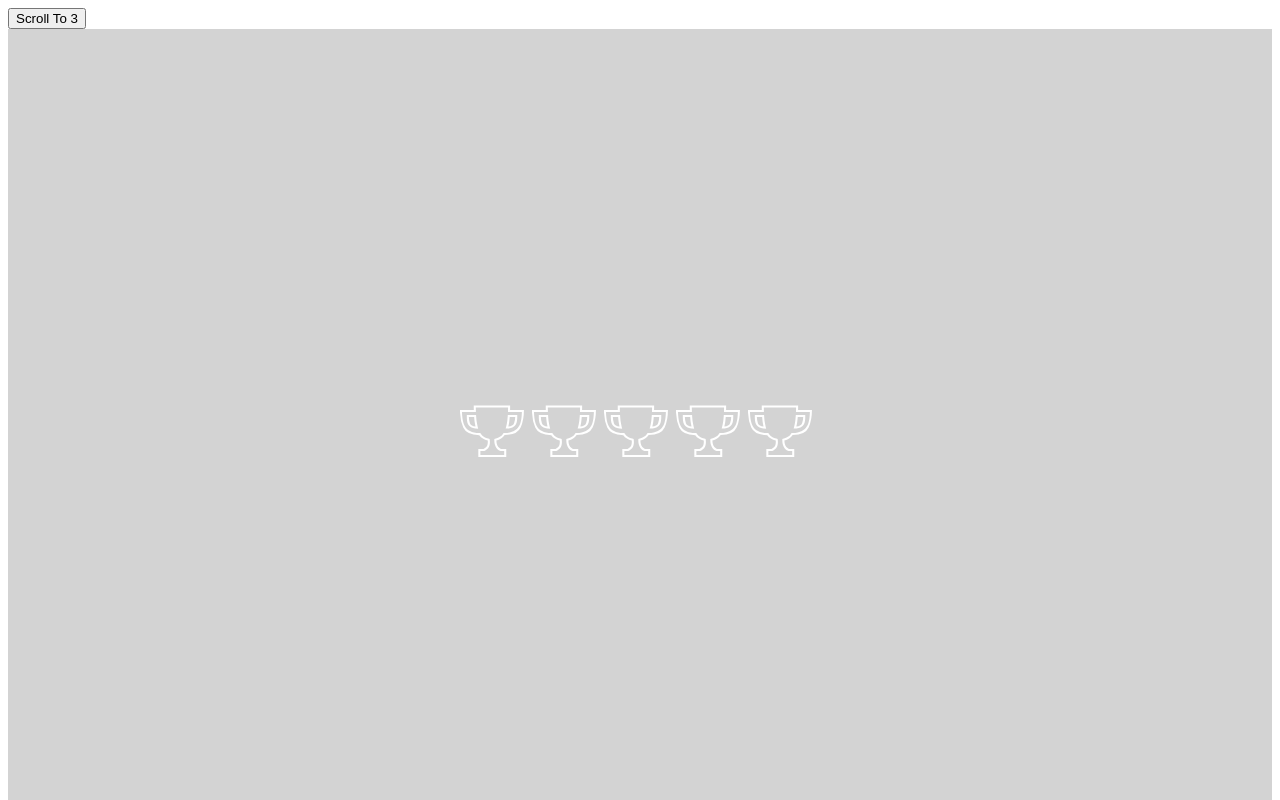
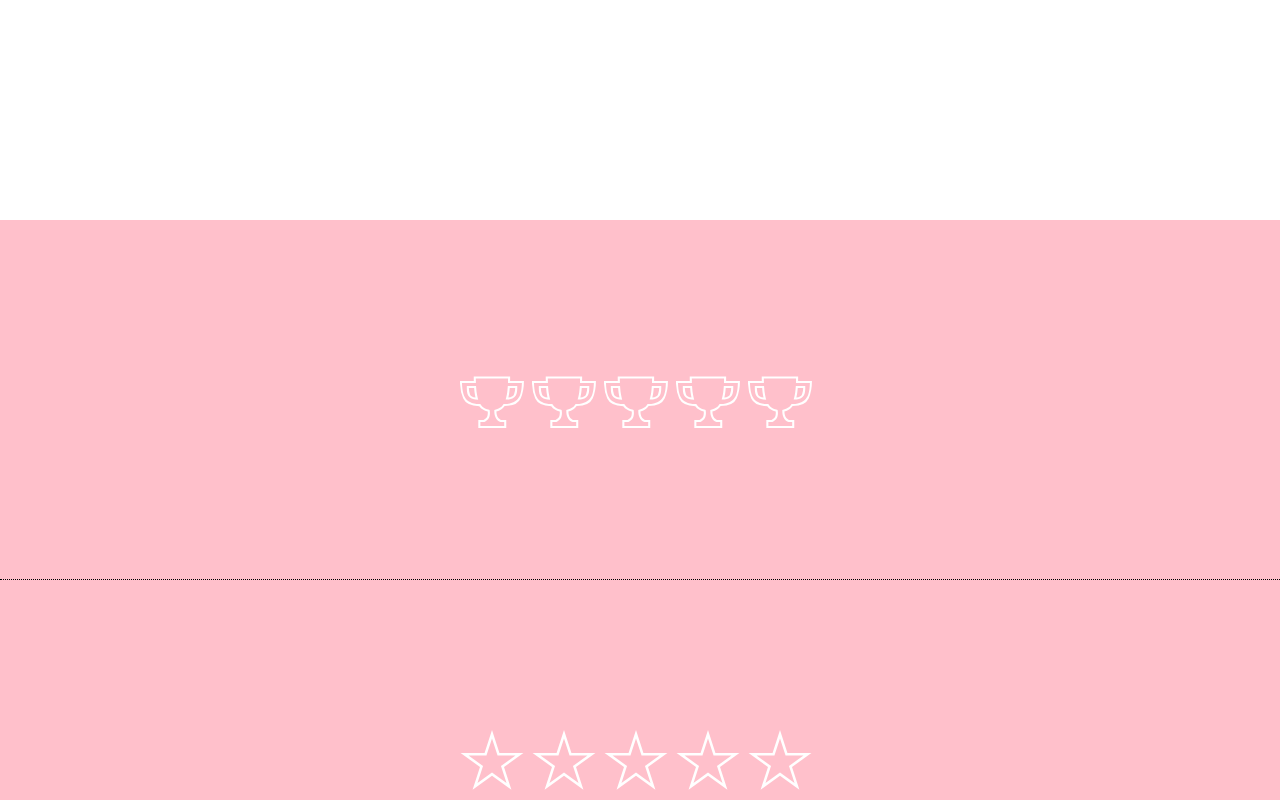
Before and after one commit to vibecode/react-feedback, a React (Create React App) app: page / in a window 1280 px wide. Shown: the top 800 px of the page. Built offline with nearby package versions, Linux system fonts and the light colour scheme.

Commit message:
focus on scroll

```diff
--- a/package.json
+++ b/package.json
@@ -5,6 +5,7 @@
   "dependencies": {
     "lodash": "^4.17.11",
     "node-sass": "^4.11.0",
+    "normalize.css": "^8.0.1",
     "prop-types": "^15.7.1",
     "react": "^16.7.0",
     "react-dom": "^16.7.0",
--- a/src/App.js
+++ b/src/App.js
@@ -1,6 +1,7 @@
 import React, { Component } from 'react'
 import { connect } from 'react-redux'
 import Rating from './components/Rating'
+import { throttle } from 'lodash'
 import styles from './App.module.scss'
 
 class App extends Component {
@@ -10,29 +11,83 @@ class App extends Component {
     for (let ele of props.questions) {
       this[ele.id] = React.createRef()
     }
+    this.footer = React.createRef()
+    this.elems = props.questions
+      .map(quest => this[quest.id])
+      .concat(this.footer)
+
+    this.onScrollThrottled = throttle(this.onScroll, 100)
+
+    this.state = {
+      focusedId: ''
+    }
   }
 
-  scroll = () => {
-    window.scrollTo({
-      top: this['3'].current.offsetTop,
-      left: 100,
-      behavior: 'smooth'
+  componentDidMount() {
+    this.findFocused()
+    window.addEventListener('scroll', this.onScrollThrottled)
+  }
+
+  findFocused() {
+    const focused = this.elems.find(ref => {
+      const el = ref.current
+      const elTop = el.getBoundingClientRect().top
+      const elBottom = el.getBoundingClientRect().bottom
+      const centerWindow = document.documentElement.clientHeight / 2
+
+      return elTop < centerWindow && elBottom > centerWindow
     })
+
+    if (focused) {
+      this.setState({
+        focusedId: focused.current.id
+      })
+    } else {
+      this.setState({
+        focusedId: ''
+      })
+    }
+  }
+
+  onScroll = () => {
+    this.findFocused()
   }
 
   render() {
     const { questions } = this.props
 
     return (
-      <main>
-        <button onClick={this.scroll}>Scroll To 3</button>
-
-        {questions.map(({ id, type, total }) => (
-          <section className={styles.question_section} key={id} ref={this[id]}>
-            <Rating total={total} type={type} />
-          </section>
-        ))}
-      </main>
+      <div className={styles.container}>
+        <main className={styles.main}>
+          {questions.map(({ id, type, total }) => (
+            <div className={styles.question_container}>
+              <section
+                className={
+                  id !== this.state.focusedId
+                    ? styles.question_section
+                    : styles.question_section_focused
+                }
+                key={id}
+                ref={this[id]}
+                id={id}
+              >
+                <Rating total={total} type={type} />
+              </section>
+            </div>
+          ))}
+        </main>
+        <footer
+          className={
+            this.state.focusedId !== 'footer'
+              ? styles.footer
+              : styles.footer_focused
+          }
+          id="footer"
+          ref={this.footer}
+        >
+          All DONE
+        </footer>
+      </div>
     )
   }
 }
--- a/src/App.module.scss
+++ b/src/App.module.scss
@@ -1,8 +1,42 @@
+.container {
+  height: 100vh;
+}
+
+.container::before {
+  content: '';
+  display: block;
+  height: calc(50% - 180px);
+}
+
+// .question_container {
+//   display: flex;
+//   align-items: center;
+//   justify-content: center;
+//   height: 150px;
+// }
+
 .question_section {
-  height: 100vh;
+  height: 360px;
   display: flex;
   justify-content: center;
   align-items: center;
-  background-color: lightgrey;
+  background-color: pink;
   border-bottom: 1px dotted black;
+  transition: background-color 0.4s ease-out;
 }
+
+.question_section_focused {
+  composes: question_section;
+  background-color: red;
+}
+
+.footer {
+  height: 65%;
+  background-color: pink;
+  transition: background-color 0.4s ease-out;
+}
+
+.footer_focused {
+  composes: footer;
+  background-color: red;
+}
--- /dev/null
+++ b/src/index.css
@@ -0,0 +1,18 @@
+html {
+  box-sizing: border-box;
+  height: 100%;
+  margin: 0;
+  padding: 0;
+}
+
+*,
+*:before,
+*:after {
+  box-sizing: inherit;
+}
+
+body {
+  min-height: 100%;
+  margin: 0;
+  padding: 0;
+}
--- a/src/index.js
+++ b/src/index.js
@@ -3,7 +3,8 @@ import ReactDOM from 'react-dom'
 import App from './App'
 import { Provider } from 'react-redux'
 import configureStore from './configureStore'
-
+import './index.css'
+import 'normalize.css'
 import * as serviceWorker from './serviceWorker'
 
 const store = configureStore()
```
Also changed, not shown: 1 other file (tests, documents, lock files or other folders).
